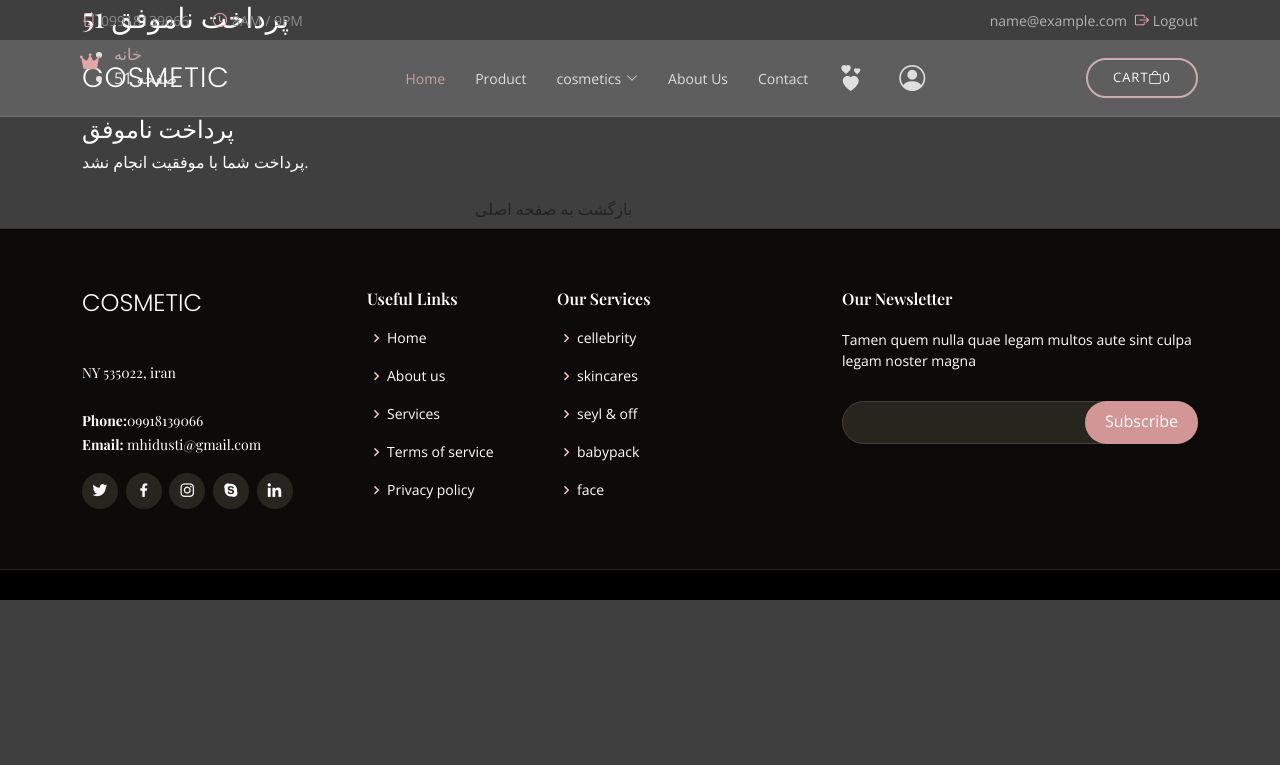
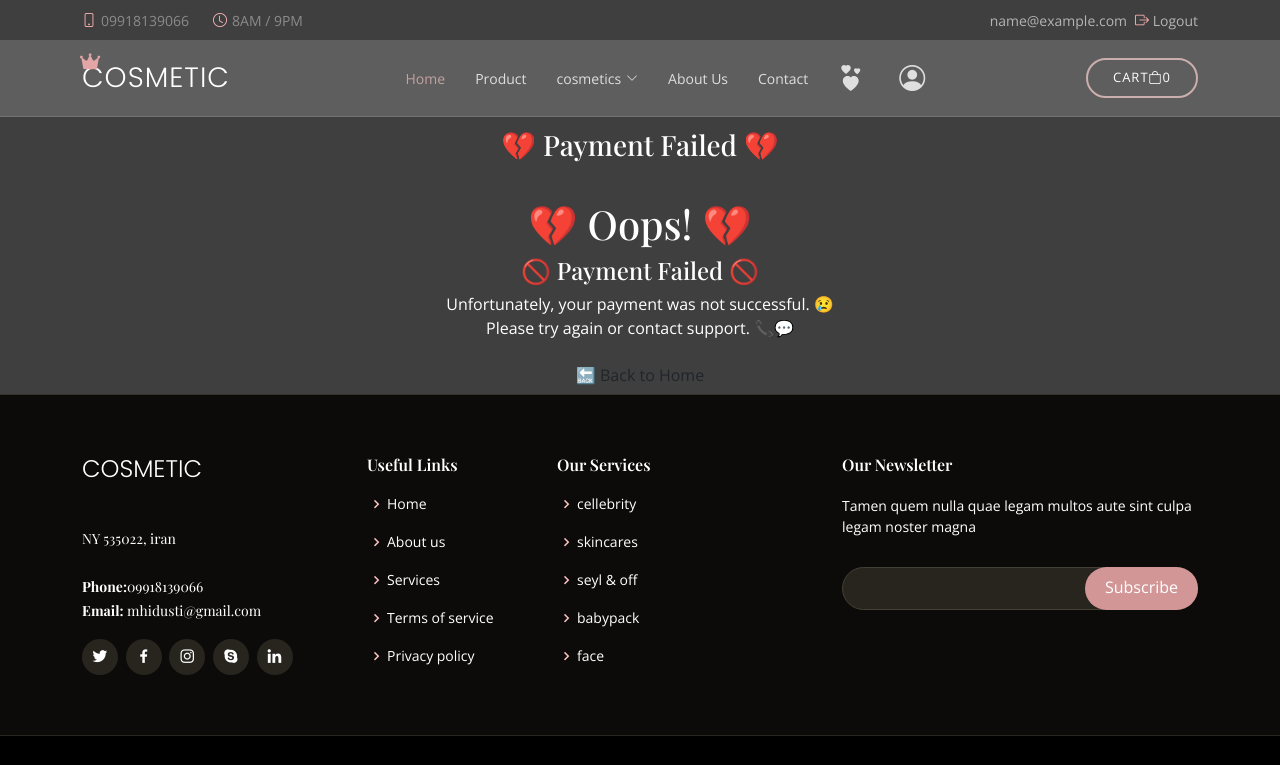
Before and after one commit to MaryamKalantarii/cosmetic, a Django app: page /order/failed/ in a window 1280 px wide. Shown: the top 765 px of the page. Run offline with Django 5.2, Linux system fonts and the light colour scheme; the visitor is signed in with stand-in values (Sample User, id 1); data that the repository does not hold is empty; some libraries are stand-ins or nearby versions; some web fonts are replaced.

Commit message:
completed & failed

```diff
--- a/templates/order/failed.html
+++ b/templates/order/failed.html
@@ -1,64 +1,99 @@
 {% extends 'base.html' %}
+
 {% load static %}
+
 {% block 'content' %}
+
  <!-- ...:::: Start Breadcrumb Section:::... -->
- <div class="breadcrumb-section breadcrumb-bg-color--golden">
+
+ <div class="breadcrumb-section breadcrumb-bg-color--pink" style="margin-top: 10%;">
+
     <div class="breadcrumb-wrapper">
+
       <div class="container">
+
         <div class="row">
-          <div class="col-12">
-            <h3 class="breadcrumb-title">51 پرداخت ناموفق</h3>
-            <div
-              class="
-                breadcrumb-nav
-                breadcrumb-nav-color--black
-                breadcrumb-nav-hover-color--golden
-              "
-            >
-              <nav aria-label="breadcrumb">
-                <ul>
-                  <li><a href="{% url 'root:home' %}">خانه</a></li>
-                  <li class="active" aria-current="page">صفحه 51</li>
-                </ul>
-              </nav>
+
+          <div class="col-12 text-center">
+
+            <h3 class="breadcrumb-title">💔 Payment Failed 💔</h3>
+
+            <div class="breadcrumb-nav breadcrumb-nav-color--gray breadcrumb-nav-hover-color--pink">
+
+
+
             </div>
+
           </div>
+
         </div>
+
       </div>
+
     </div>
+
   </div>
+
   <!-- ...:::: End Breadcrumb Section:::... -->
 
-  <!-- ...:::: Start Error Sectiتاریخ :::... -->
-  <div class="error-section">
+
+  <!-- ...:::: Start Error Section :::... -->
+
+  <div class="error-section text-center" style="margin-top: 30px;">
+
     <div class="container">
+
       <div class="row">
-        <div class="error-form">
-          <h1 class="big-title" data-aos="fade-up" data-aos-delay="0"></h1>
+
+        <div class="col-12">
+
+          <h1 class="big-title" data-aos="fade-up" data-aos-delay="0">💔 Oops! 💔</h1>
+
           <h4 class="sub-title" data-aos="fade-up" data-aos-delay="200">
-          پرداخت ناموفق
+
+          🚫 Payment Failed 🚫
+
           </h4>
+
           <p data-aos="fade-up" data-aos-delay="400">
-           پرداخت شما با موفقیت انجام نشد.
-            <br />
+
+           Unfortunately, your payment was not successful. 😢<br/>
+
+           Please try again or contact support. 📞💬
 
           </p>
+
           <div class="row">
+
             <div class="col-10 offset-1 col-md-4 offset-md-4">
 
               <a
+
                 href="{% url 'root:home' %}"
-                class="btn btn-md btn-black-default-hover mt-7"
+
+                class="btn btn-md btn-pink-default-hover mt-7"
+
                 data-aos="fade-up"
+
                 data-aos-delay="800"
-                >بازگشت به صفحه اصلی</a
+
+                >🔙 Back to Home</a
+
               >
+
             </div>
+
           </div>
+
         </div>
+
       </div>
+
     </div>
+
   </div>
-  <!-- ...:::: End Error Sectiتاریخ :::... -->
+
+  <!-- ...:::: End Error Section :::... -->
+
 
 {% endblock 'content' %}
```
Also changed, not shown: templates/order/completed.html (+59 -28 lines).
